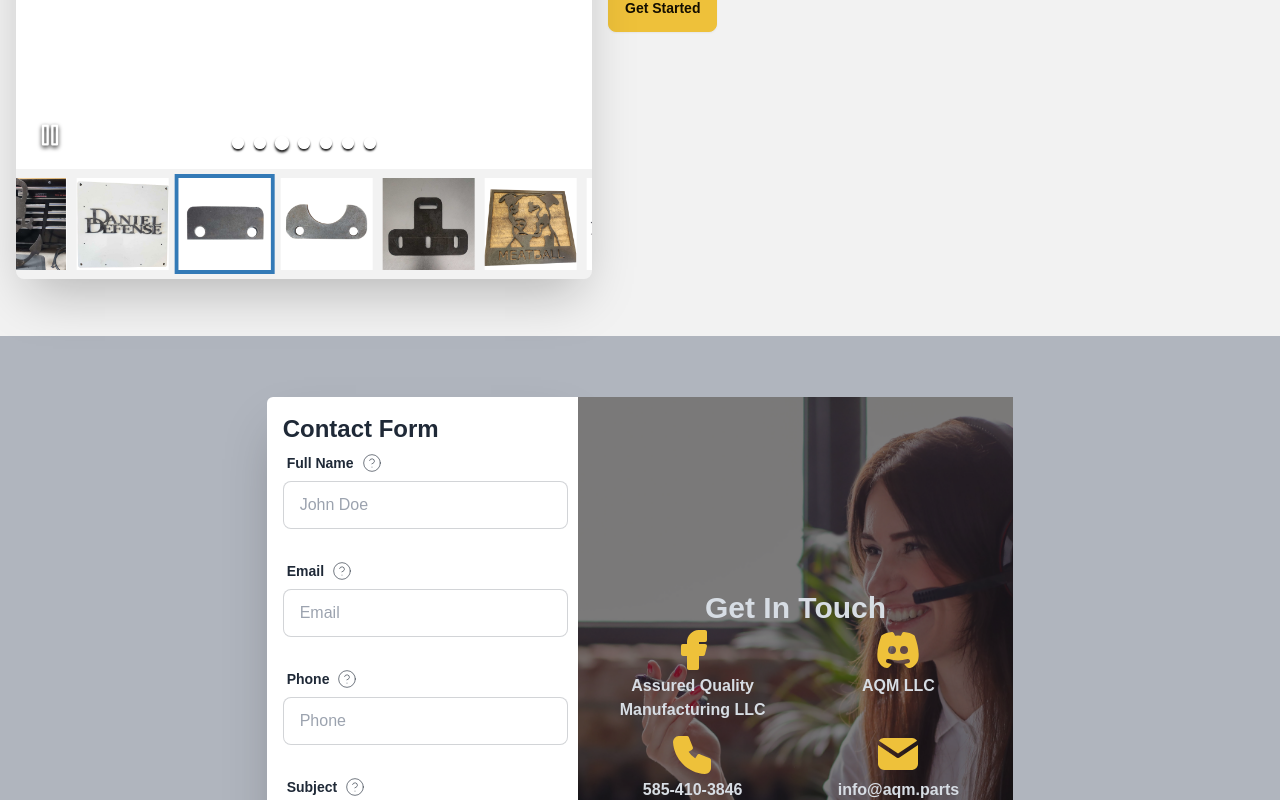
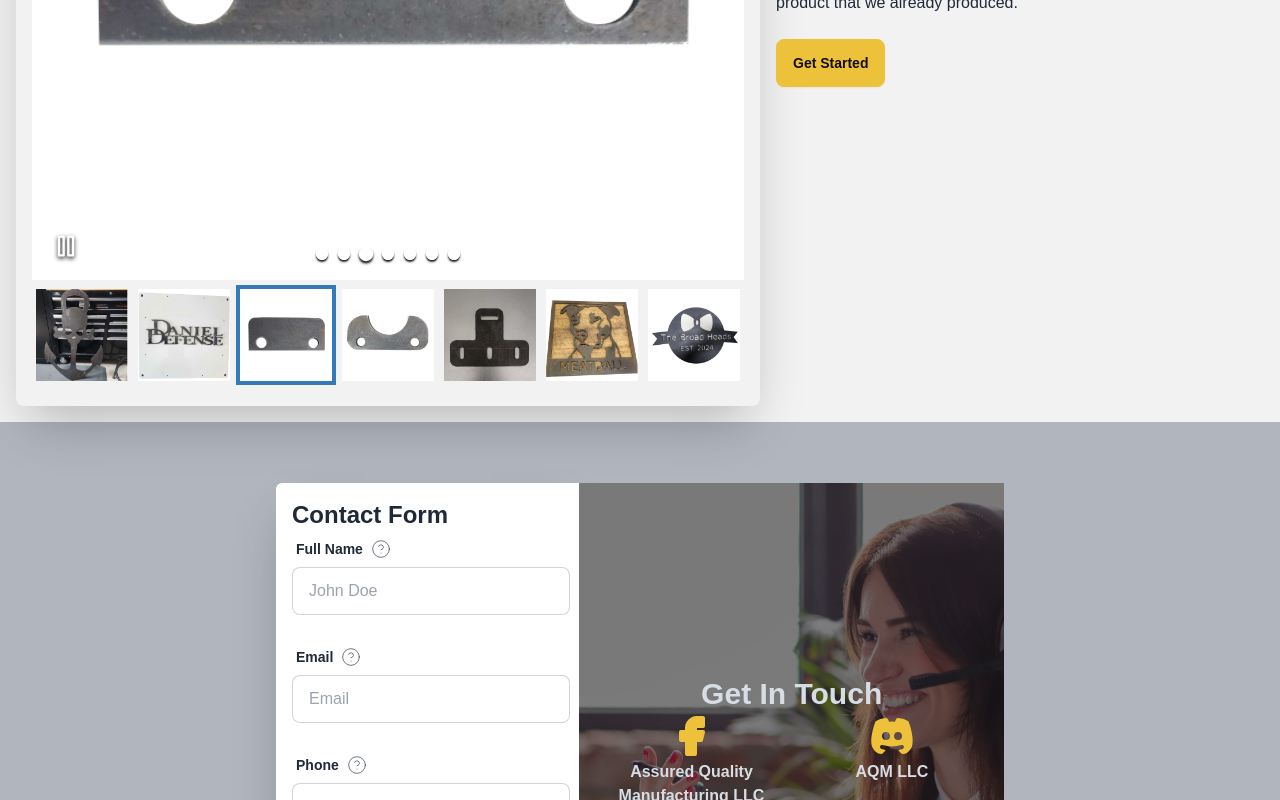
Before and after one commit to Ejayz/aqm-parts, a Next.js app: page / in a window 1280 px wide. Shown: the part 1380-2180 px from the top of the page. Built offline with nearby package versions, Linux system fonts and the light colour scheme.

Commit message:
Some Updates

```diff
--- a/components/VIEW/ContactView.tsx
+++ b/components/VIEW/ContactView.tsx
@@ -45,7 +45,7 @@ export default function ContactView() {
   return (
     <>
       <div
-        className="w-full h-screen flex min-h-screen bg-base-100 "
+        className="w-full h-auto flex min-h-screen bg-base-100 p-4 "
         id="contactus"
       >
         <div className="mx-auto my-auto w-3/4 lg:w-7/12 h-auto flex flex-col-reverse   lg:flex-row">
@@ -119,10 +119,10 @@ export default function ContactView() {
                     placeholder="Message"
                     label="Message"
                   />
-                  <div className="lg:mx-auto w-3/4 flex">
+                  <div className="lg:mx-auto ml-4 w-3/4 flex">
                     <button
                       type="submit"
-                      className={`btn w-full ${
+                      className={` btn w-full ${
                         mutateContactForm.isPending
                           ? "btn-disabled"
                           : "btn-primary"
--- a/components/VIEW/ProductView.tsx
+++ b/components/VIEW/ProductView.tsx
@@ -1,7 +1,6 @@
 "use client";
 import ImageGallery from "react-image-gallery";
 export default function Product() {
-
   const images = [
     {
       original: "/img/aqmproducts/Anchor.png",
@@ -36,6 +35,7 @@ export default function Product() {
   return (
     <div className="hero bg-base-200 min-h-screen " id="productgallery">
       <div className="hero-content flex-col lg:flex-row">
+        <div className=" w-full p-4 rounded-lg shadow-2xl">
           <ImageGallery
             items={images}
             autoPlay={true}
@@ -48,19 +48,23 @@ export default function Product() {
             useBrowserFullscreen={true}
             showNav={false}
             showFullscreenButton={false}
-          additionalClass="max-w-xl rounded-lg shadow-2xl"
           />
+        </div>
+
         <div className="flex flex-col ">
-          <h1 className="text-5xl font-bold text-center lg:text-left">Products Gallery</h1>
+          <h1 className="text-5xl font-bold text-center lg:text-left">
+            Products Gallery
+          </h1>
           <p className="py-6 text-center lg:text-left">
             We manufacture different product and we ensure that it is on best
             quality as possible to make you happy. Take a look some of the
             product that we already produced.
           </p>
-          <button className="btn btn-primary md:mx-auto lg:ml-0">Get Started</button>
+          <button className="btn btn-primary md:mx-auto lg:ml-0">
+            Get Started
+          </button>
         </div>
       </div>
-
     </div>
     // <div
     //   id="productgallery"
```
Lines whose indentation alone changed are shown as unchanged.
